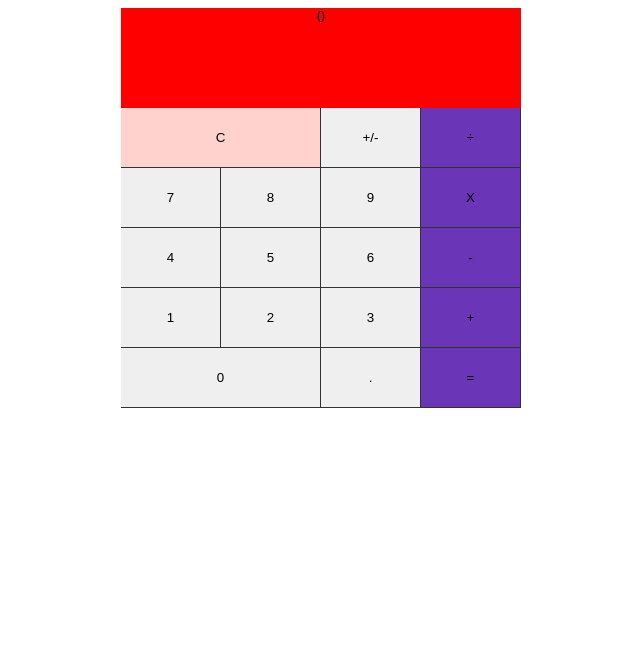
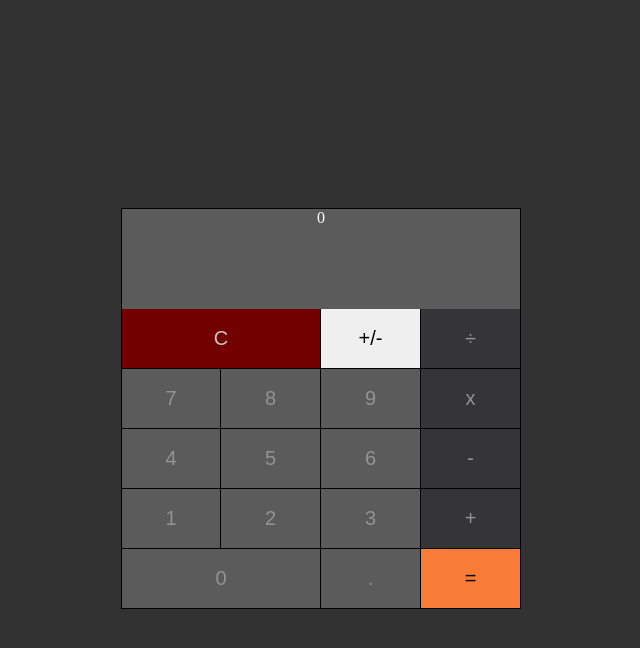
Before and after one commit to tal87/Calculator, a React (Create React App) app: page / in a window 1280 px wide. Shown: the top 648 px of the page, without its empty margins (319-959 px from the left). Built offline with nearby package versions, Linux system fonts and the light colour scheme.

Commit message:
improve design

```diff
--- a/public/index.html
+++ b/public/index.html
@@ -20,10 +20,16 @@
       Learn how to configure a non-root public URL by running `npm run build`.
     -->
     <title>Calculator App</title>
+    <style>
+      body {
+        background: rgb(50, 50, 50);
+        min-height: 100vh;
+      }
+    </style>
   </head>
   <body>
     <noscript>You need to enable JavaScript to run this app.</noscript>
-    <div id="root"></div>
+    <div id="root" style="min-height: 100vh"></div>
     <!--
       This HTML file is a template.
       If you open it directly in the browser, you will see an empty page.
--- a/src/components/App.js
+++ b/src/components/App.js
@@ -1,8 +1,6 @@
 import React from "react";
 
-import * as types from "../actions/types";
-import Button from "./Button/Button";
-import Display from "./Display/Display";
+import Calculator from "./Calculator/Calculator";
 import "./App.css";
 
 class App extends React.Component {
@@ -10,67 +8,14 @@ class App extends React.Component {
     return (
       <div
         style={{
-          textAlign: "center"
+          textAlign: "center",
+          display: "flex",
+          justifyContent: "center",
+          alignItems: "center",
+          minHeight: "100vh"
         }}
       >
-        <Display />
-        <div className="row">
-          <Button
-            text="C"
-            type={types.CLEAR_CLICK}
-            style={{ background: "rgb(255, 210, 205)", width: "200px" }}
-          />
-          <Button text="+/-" type={types.POSITIVE_NEGATIVE_CLICK} />
-          <Button
-            value="÷"
-            text="÷"
-            class="opButton"
-            type={types.OPERATOR_CLICK}
-          />
-        </div>
-        <div className="row">
-          <Button value="7" text="7" type={types.NUM_CLICK} />
-          <Button value="8" text="8" type={types.NUM_CLICK} />
-          <Button value="9" text="9" type={types.NUM_CLICK} />
-          <Button
-            value="X"
-            text="X"
-            class="opButton"
-            type={types.OPERATOR_CLICK}
-          />
-        </div>
-        <div className="row">
-          <Button value="4" text="4" type={types.NUM_CLICK} />
-          <Button value="5" text="5" type={types.NUM_CLICK} />
-          <Button value="6" text="6" type={types.NUM_CLICK} />
-          <Button
-            value="-"
-            text="-"
-            class="opButton"
-            type={types.OPERATOR_CLICK}
-          />
-        </div>
-        <div className="row">
-          <Button value="1" text="1" type={types.NUM_CLICK} />
-          <Button value="2" text="2" type={types.NUM_CLICK} />
-          <Button value="3" text="3" type={types.NUM_CLICK} />
-          <Button
-            value="+"
-            text="+"
-            class="opButton"
-            type={types.OPERATOR_CLICK}
-          />
-        </div>
-        <div className="row">
-          <Button
-            value="0"
-            text="0"
-            type={types.NUM_CLICK}
-            style={{ width: "200px" }}
-          />
-          <Button text="." type={types.NUM_CLICK} />
-          <Button text="=" class="opButton" type={types.CALC_CLICK} />
-        </div>
+        <Calculator />
       </div>
     );
   }
--- a/src/components/Button/Button.css
+++ b/src/components/Button/Button.css
@@ -1,13 +1,23 @@
 button {
   outline: none;
-  border: none;
   width: 100px;
-  border: 1px solid rgb(50, 50, 50);
+  border: 1px solid rgb(0, 0, 0);
   border-width: 0px 1px 1px 0px;
   height: 60px;
   cursor: pointer;
+  font-size: 20px;
 }
 
 .opButton {
-  background-color: rgb(107, 53, 184);
+  background-color: #353538;
+  color: rgb(147, 147, 147);
 }
+
+.number:first-of-type {
+  border-left: 1px solid #000;
+}
+
+.number {
+  background-color: #5b5b5b;
+  color: rgb(147, 147, 147);
+}
--- /dev/null
+++ b/src/components/Calculator/Calculator.js
@@ -0,0 +1,84 @@
+import React from "react";
+
+import * as types from "../../actions/types";
+import Button from "../Button/Button";
+import Display from "../Display/Display";
+
+const Calculator = () => {
+  //boxShadow: "10px 10px #fff"
+  return (
+    <div style={{ width: "400px" }}>
+      <Display />
+      <div className="row">
+        <Button
+          text="C"
+          type={types.CLEAR_CLICK}
+          style={{
+            background: "#730000",
+            width: "200px",
+            color: "#C6C6C6",
+            borderLeft: "1px solid #000"
+          }}
+        />
+        <Button text="+/-" type={types.POSITIVE_NEGATIVE_CLICK} />
+        <Button
+          value="÷"
+          text="÷"
+          class="opButton"
+          type={types.OPERATOR_CLICK}
+        />
+      </div>
+      <div className="row">
+        <Button value="7" text="7" type={types.NUM_CLICK} class="number" />
+        <Button value="8" text="8" type={types.NUM_CLICK} class="number" />
+        <Button value="9" text="9" type={types.NUM_CLICK} class="number" />
+        <Button
+          value="x"
+          text="x"
+          class="opButton"
+          type={types.OPERATOR_CLICK}
+        />
+      </div>
+      <div className="row">
+        <Button value="4" text="4" type={types.NUM_CLICK} class="number" />
+        <Button value="5" text="5" type={types.NUM_CLICK} class="number" />
+        <Button value="6" text="6" type={types.NUM_CLICK} class="number" />
+        <Button
+          value="-"
+          text="-"
+          class="opButton"
+          type={types.OPERATOR_CLICK}
+        />
+      </div>
+      <div className="row">
+        <Button value="1" text="1" type={types.NUM_CLICK} class="number" />
+        <Button value="2" text="2" type={types.NUM_CLICK} class="number" />
+        <Button value="3" text="3" type={types.NUM_CLICK} class="number" />
+        <Button
+          value="+"
+          text="+"
+          class="opButton"
+          type={types.OPERATOR_CLICK}
+        />
+      </div>
+      <div className="row">
+        <Button
+          value="0"
+          text="0"
+          type={types.NUM_CLICK}
+          style={{ width: "200px" }}
+          class="number"
+        />
+        <Button text="." type={types.NUM_CLICK} class="number" />
+        <Button
+          text="="
+          class="opButton"
+          type={types.CALC_CLICK}
+          style={{ backgroundColor: "#F97B38", color: "black" }}
+        />
+      </div>
+    </div>
+  );
+};
+
+export default Calculator;
--- a/src/components/Display/Display.css
+++ b/src/components/Display/Display.css
@@ -1,6 +1,9 @@
 .display {
-  width: 400px;
   height: 100px;
-  background: red;
+  /* background: black; */
+  background-color: #5b5b5b;
+  color: white;
   margin: 0 auto;
+  border: 1px solid black;
+  border-bottom: 0px;
 }
--- a/src/reducers/index.js
+++ b/src/reducers/index.js
@@ -21,7 +21,7 @@ const calcResult = state => {
     case "-":
       res = num1 - num2;
       break;
-    case "X":
+    case "x":
       res = num1 * num2;
       break;
     case "÷":
```
